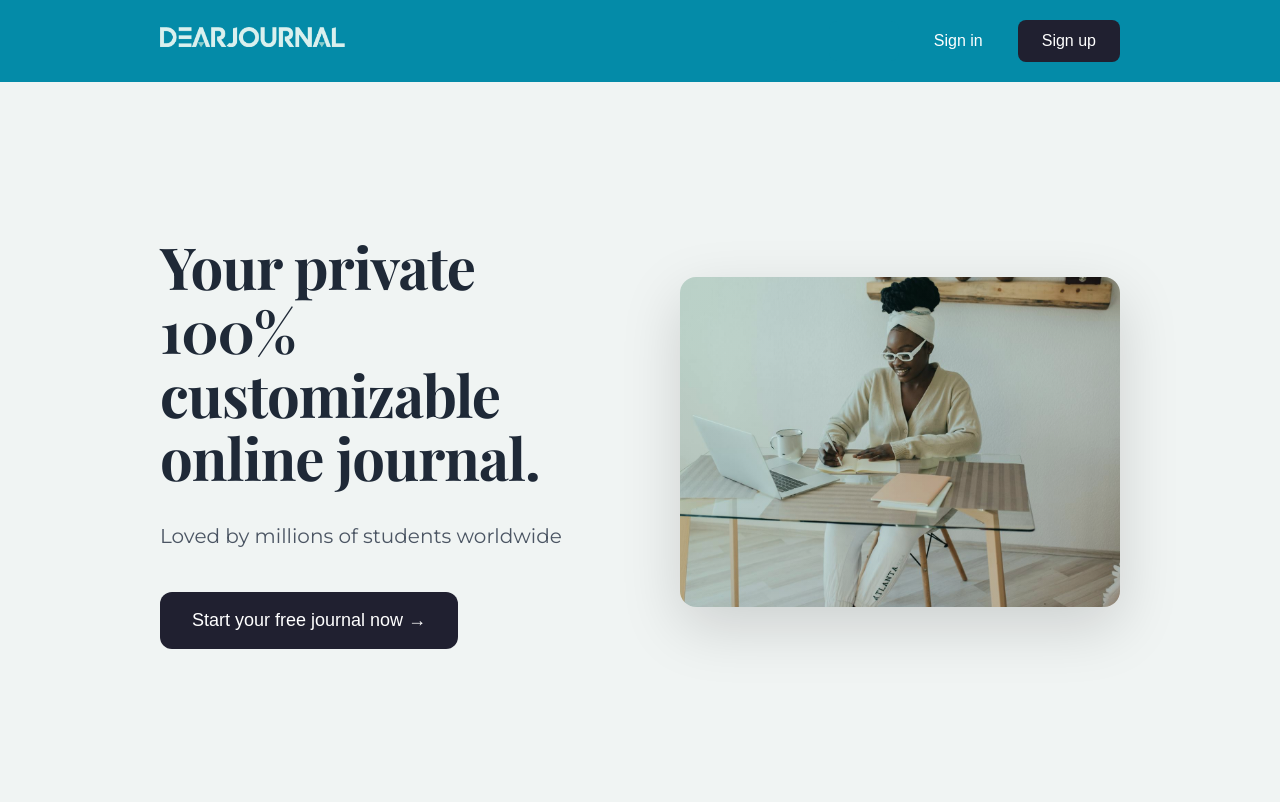
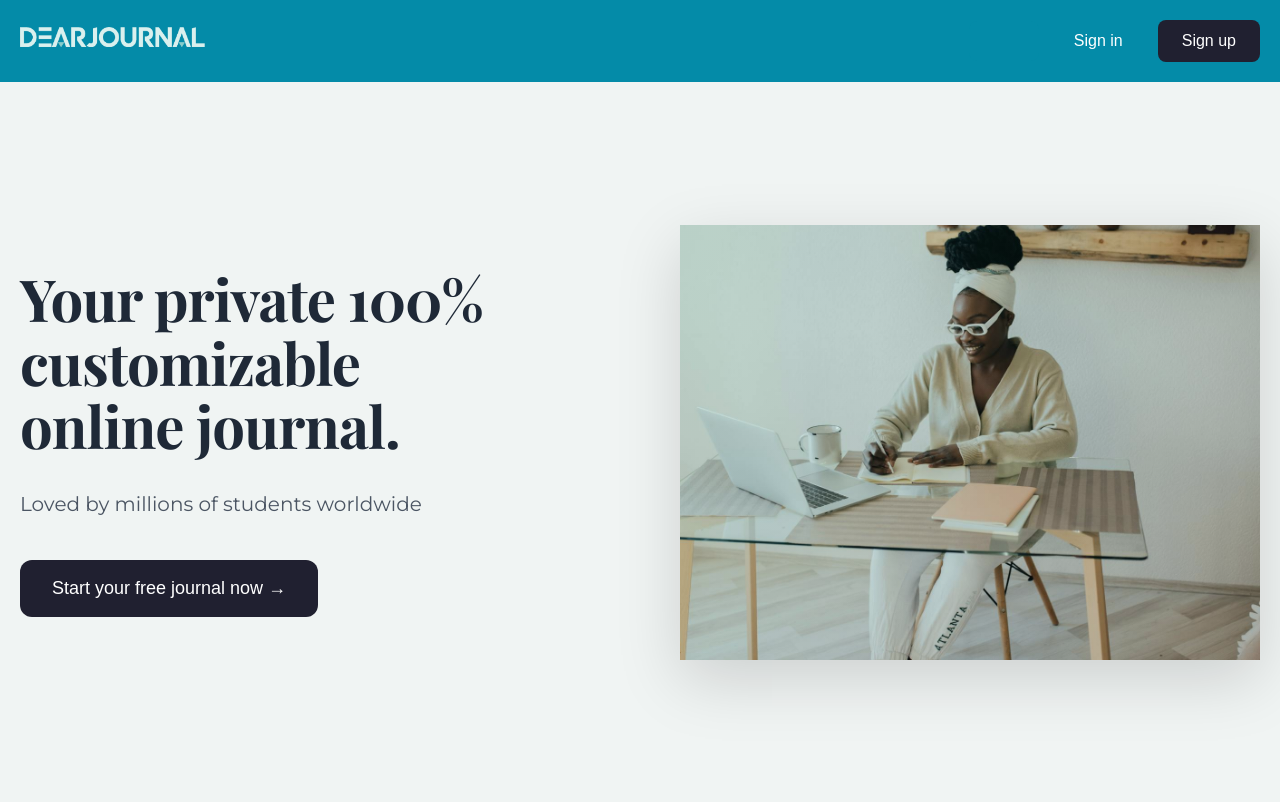
Before and after one commit to Hidden-Umah/Journal-Web-App, a Django app: page / in a window 1280 px wide. Run offline with Django 5.2, Linux system fonts and the light colour scheme; some web fonts are replaced.

Commit message:
More css changes for better visuals

```diff
--- a/dear_journal_app/static/css/index.css
+++ b/dear_journal_app/static/css/index.css
@@ -24,7 +24,7 @@ body {
 }
 
 .container {
-    max-width: 1000px;
+    max-width: 1400px;
     margin: 0 auto;
     padding: 0 20px;
 
@@ -118,7 +118,7 @@ body {
     line-height: 1.1;
     margin-bottom: 30px;
     letter-spacing: -1px;
-    max-width: 380px;
+    max-width: 480px;
 }
 
 .hero-subtitle {
@@ -163,16 +163,10 @@ body {
 .image-container {
     position: relative;
     width: 100%;
-    max-width: 500px;
-    border-radius: 16px;
+    max-width: 900px;
     overflow: hidden;
     box-shadow: 0 20px 60px rgba(0, 0, 0, 0.15);
     transition: all 0.3s ease;
-}
-
-.image-container:hover {
-    transform: translateY(-5px);
-    box-shadow: 0 25px 70px rgba(0, 0, 0, 0.2);
 }
 
 .hero-img {
```
